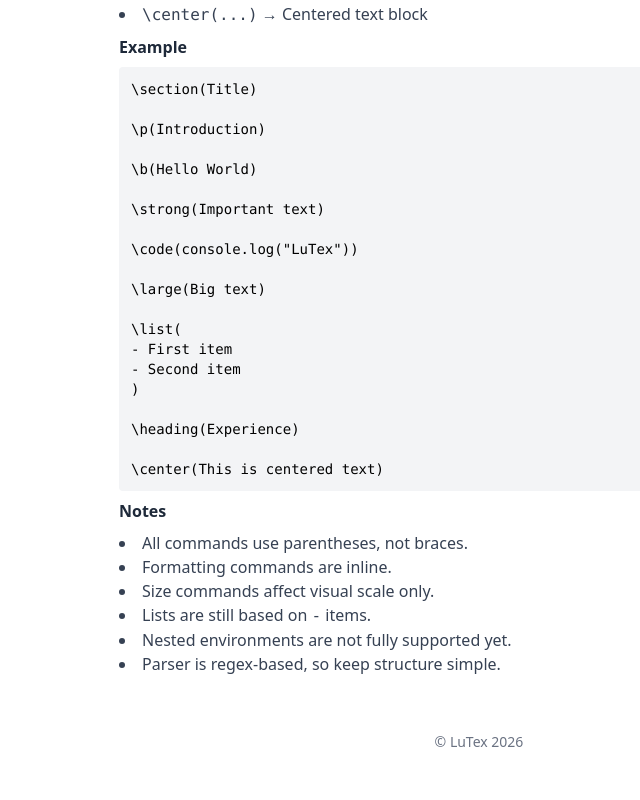
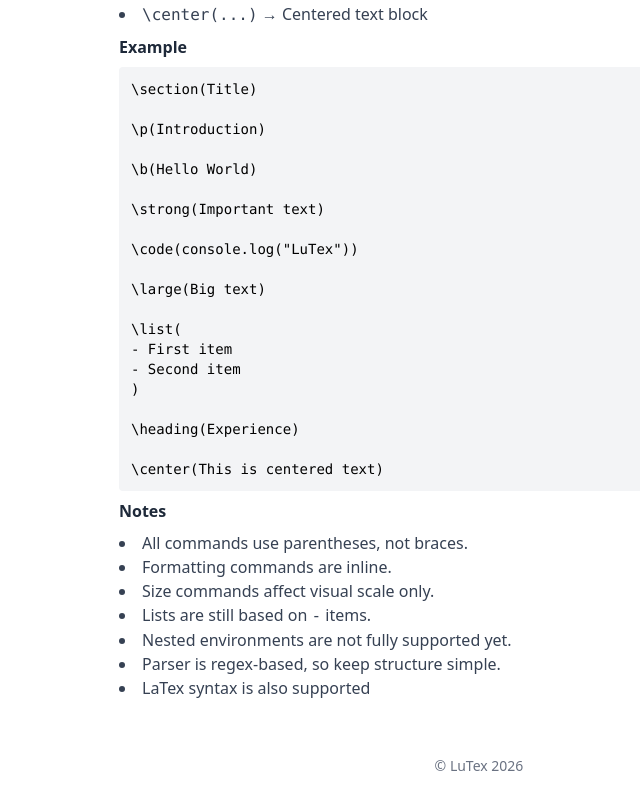
Before and after one commit to LucaMawyin/lutex, a Next.js app: page /documentation in a window 1280 px wide. Shown: the part 1656-2456 px from the top of the page, without its empty margins (161-801 px from the left). Before the commit the page ends 2432 px from the top, so only its background shows below. Built offline with nearby package versions, Linux system fonts and the light colour scheme; a web font is replaced by a local one.

Commit message:
minor aesthetic changes

```diff
--- a/src/app/documentation/page.tsx
+++ b/src/app/documentation/page.tsx
@@ -141,6 +141,7 @@ export default function DocumentationPage() {
                     <li>Lists are still based on <code>-</code> items.</li>
                     <li>Nested environments are not fully supported yet.</li>
                     <li>Parser is regex-based, so keep structure simple.</li>
+                    <li>LaTex syntax is also supported</li>
                 </ul>
             </section>
             <footer className="pt-6 text-sm text-gray-500 self-center">
--- a/src/app/page.tsx
+++ b/src/app/page.tsx
@@ -188,6 +188,7 @@ export default function Home() {
                             flex-1
                             p-2
                         "
+                        wrap="off"
                         value={form}
                         rows={5}
                         placeholder={"Start writing..."}
```
